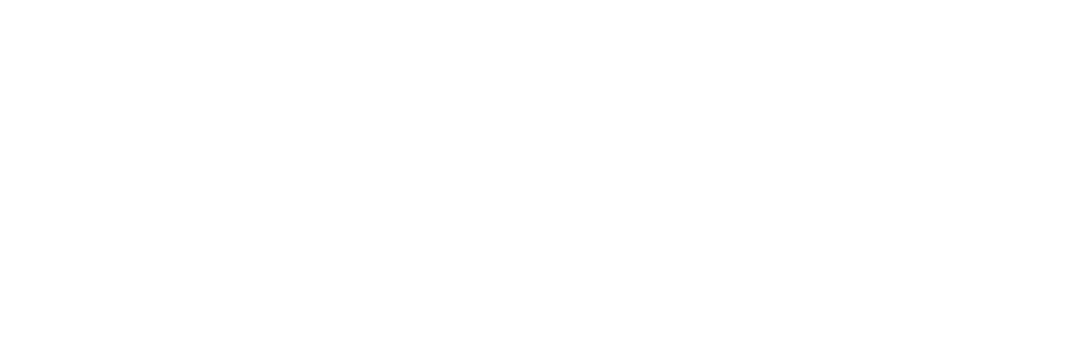
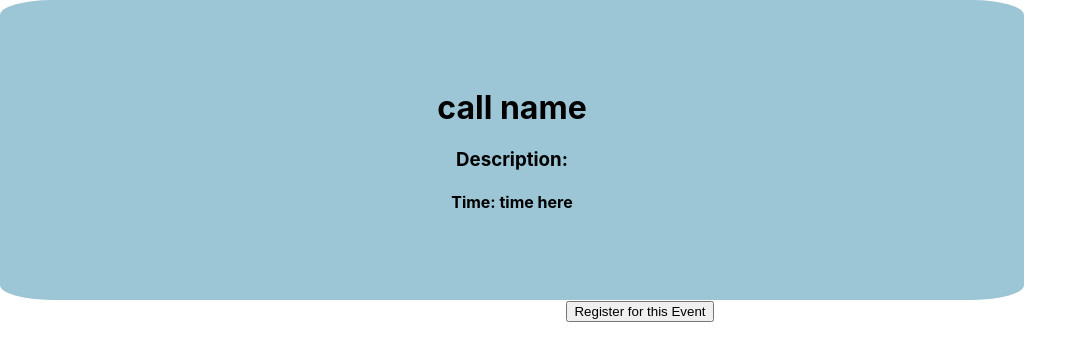
Before and after one commit to cfgdelaware23/Team-12, a React (Create React App) app in the folder client/: page /VolunteerSignUp in a window 1280 px wide. Shown: the top 360 px of the page, without its empty margins (0-1087 px from the left). Built offline with nearby package versions, Linux system fonts and the light colour scheme.

Commit message:
outline for signup

```diff
--- a/client/src/components/Card/Card.css
+++ b/client/src/components/Card/Card.css
@@ -0,0 +1,10 @@
+.container
+{
+    align-self: center;
+    align-content: center;
+    height: 300px;
+    width:80%;
+    background-color: rgb(156, 198, 213);
+    border-radius: 5%;
+    margin-right: 20px;
+}
--- a/client/src/components/Card/Card.js
+++ b/client/src/components/Card/Card.js
@@ -1,11 +1,13 @@
 import './Card.css'
 
-function navbar() {
+function Card({ name,time }) {
     return (
     <div className = "container">
-
+            <h1>{name}</h1>
+            <h3>Description: </h3>
+            <h4>Time: {time} </h4>
         </div>
     )
   }
 
-  export default navbar
+  export default Card
--- a/client/src/pages/VolunteerSignUp.js
+++ b/client/src/pages/VolunteerSignUp.js
@@ -1,8 +1,17 @@
 import './VolunteerSignUp.css';
 import Card from '../components/Card/Card'
 function VolunteerSignUp() {
+  const submit = () =>
+  {
+      //post
+  }
   return (
-    <Card/>
+      //get all models
+      //for models that apply
+      <div className = "options">
+    <Card name = 'call name'time = "time here"/>
+    <button onClick = {submit}>Register for this Event</button>
+    </div>
   );
 }
 
```
